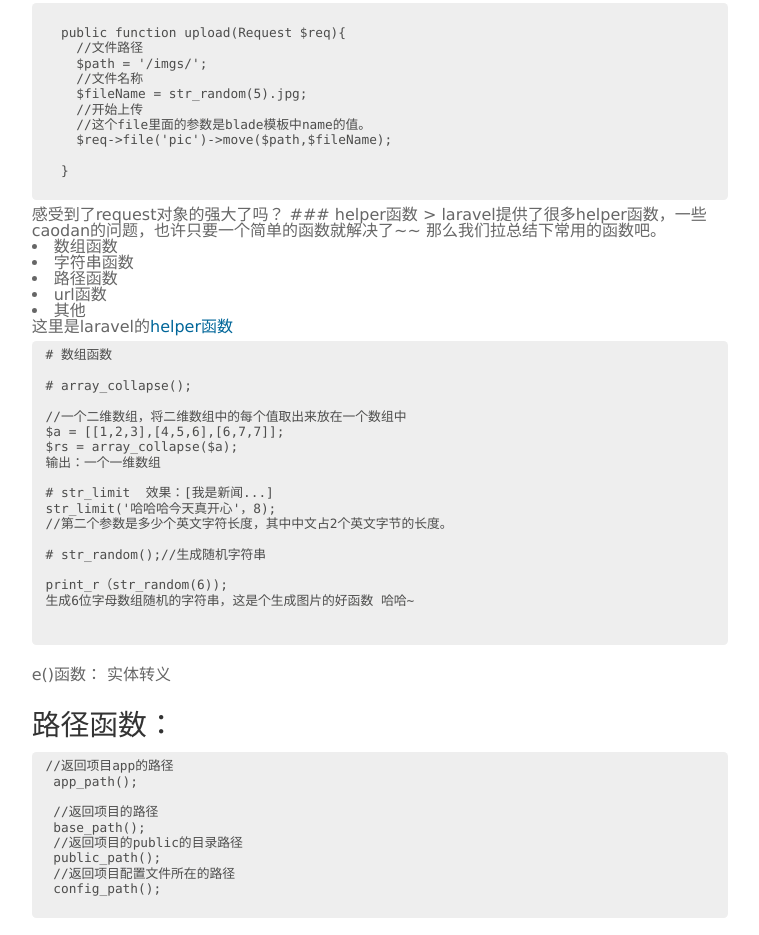
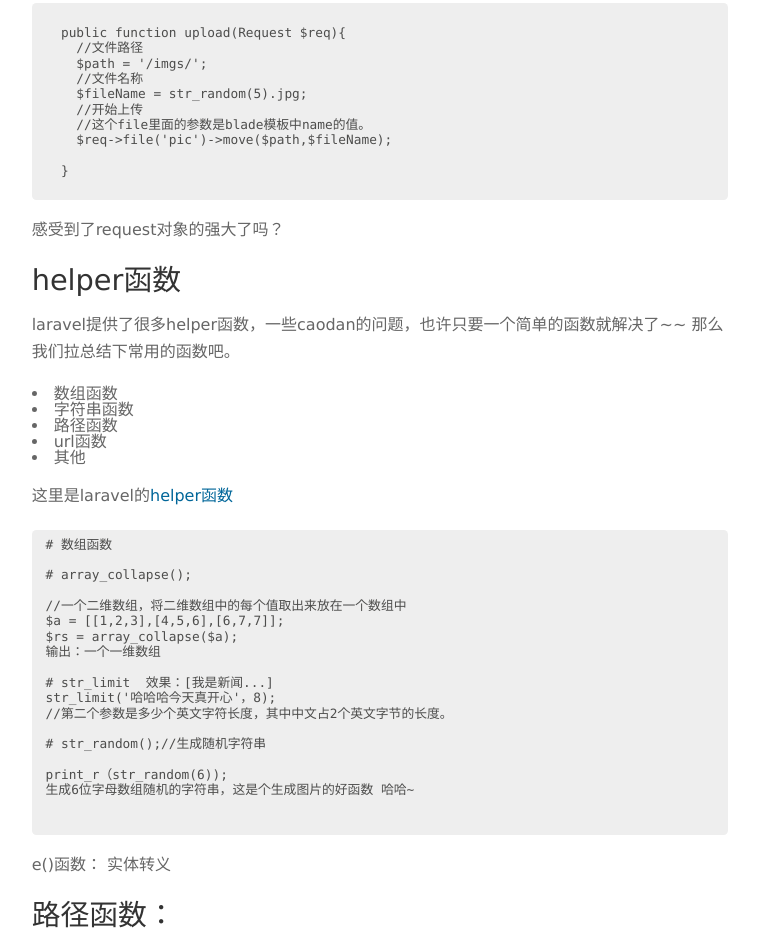
Before and after one commit to daishiqi/daishiqi.github.io, a plain HTML site: page 2016/12/05/laravel的Request对象文件上传/index.html in a window 1280 px wide. Shown: the part 1196-2131 px from the top of the page, without its empty margins (473-1232 px from the left). Drawn offline with nearby package versions, Linux system fonts and the light colour scheme; some packages are replaced by stand-ins of ours.

Commit message:
Site updated: 2017-04-05 22:15:45

```diff
--- a/2016/12/05/laravel的Request对象文件上传/index.html
+++ b/2016/12/05/laravel的Request对象文件上传/index.html
@@ -41,7 +41,7 @@
   //几乎包含你请求的所有信息
   d">
 <meta property="og:image" content="http://i1.piimg.com/4851/9fb932769757be5b.png">
-<meta property="og:updated_time" content="2017-04-05T14:05:21.000Z">
+<meta property="og:updated_time" content="2017-04-05T14:11:39.000Z">
 <meta name="twitter:card" content="summary">
 <meta name="twitter:title" content="laravel的Request对象文件上传和helper函数 | Daisy's Blog">
 <meta name="twitter:description" content="之前看见文件上传就头疼，自从用laravel之后再也不疼了~~  哈哈今天就看下炒鸡简单的request对象的文件上传
@@ -257,10 +257,10 @@
   }
 
 </pre>
-感受到了request对象的强大了吗？
-  ### helper函数
-  > laravel提供了很多helper函数，一些caodan的问题，也许只要一个简单的函数就解决了~~ 那么我们拉总结下常用的函数吧。
 
+
+<p>感受到了request对象的强大了吗？</p>
+<h3 id="helper函数"><a href="#helper函数" class="headerlink" title="helper函数"></a>helper函数</h3><p>  laravel提供了很多helper函数，一些caodan的问题，也许只要一个简单的函数就解决了~~ 那么我们拉总结下常用的函数吧。</p>
  <li>数组函数</li>
 
 <li>字符串函数</li>
@@ -271,9 +271,7 @@
 
 <li>其他</li>
 
-这里是laravel的<a>helper函数</a>
-
-
+<p>这里是laravel的<a>helper函数</a></p>
 <pre>
 # 数组函数
 
```
